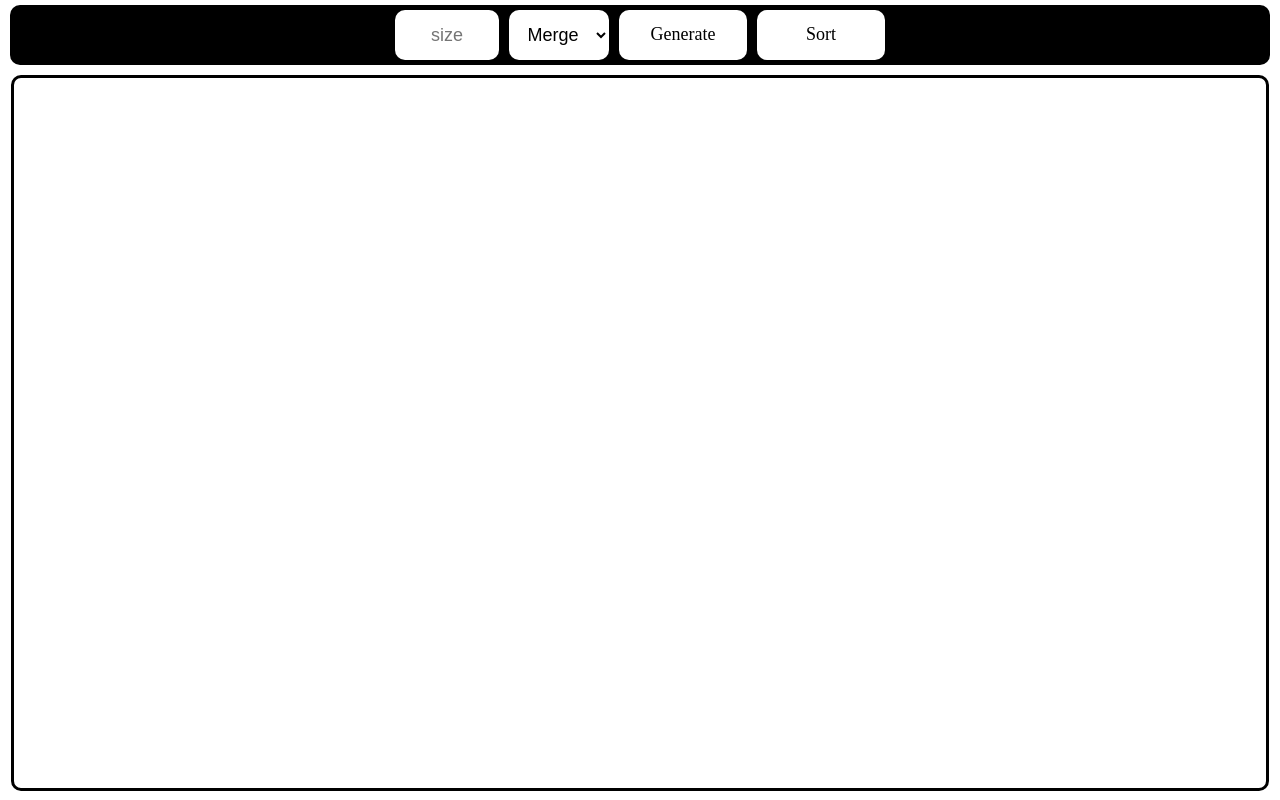
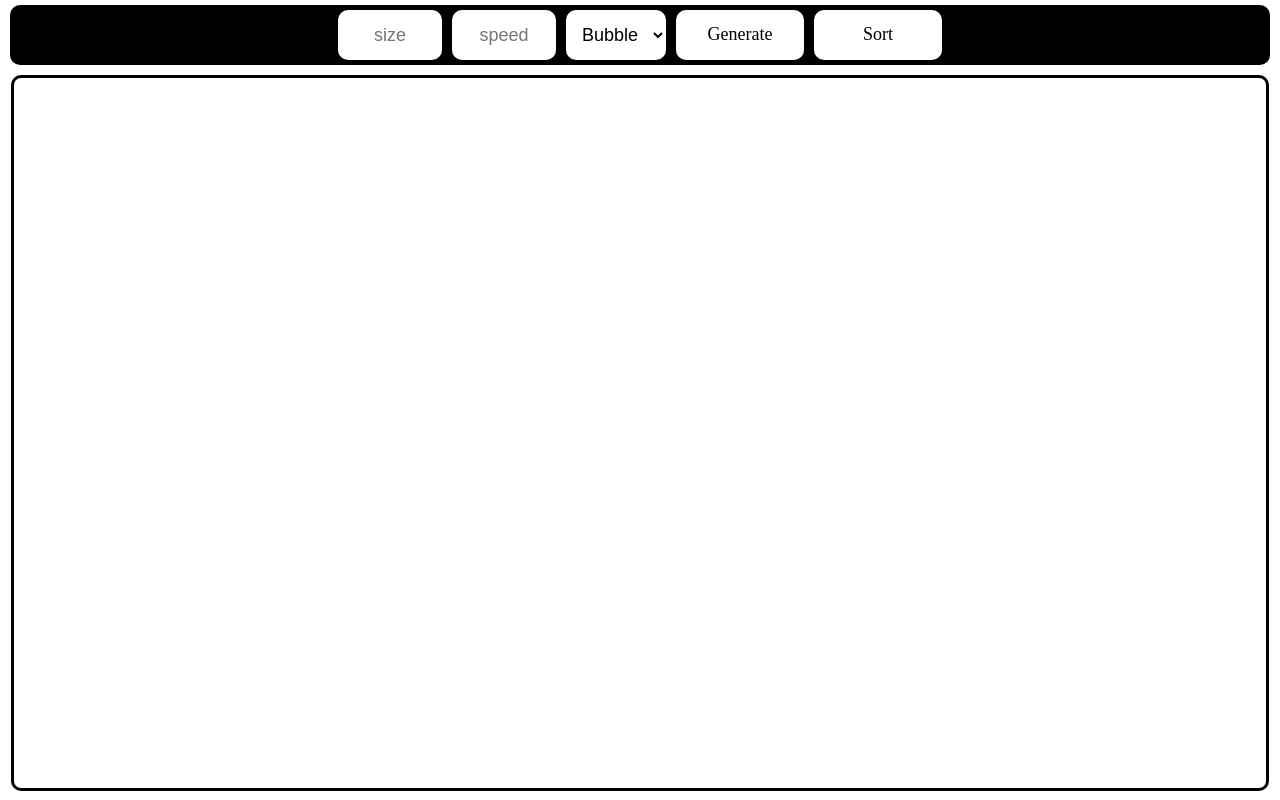
Before and after one commit to ParsEmir123/sort-visualizer, a plain HTML site: page index.html in a window 1280 px wide. Drawn offline with Linux system fonts and the light colour scheme.

Commit message:
speed input and new alg dropdown

```diff
--- a/index.html
+++ b/index.html
@@ -10,10 +10,12 @@
 <body>
     <div class="topbar">
         <input class="number_input" id="size" type="text" placeholder="size" required>
-        <select class="dropdown">
-            <option value="merge">Merge</option>
-            <option value="quick">Quick</option>
+        <input class="number_input" id="speed" type="text" placeholder="speed" required>
+        <select class="dropdown" id="dropdown">
             <option value="bubble">Bubble</option>
+            <option value="insertion">Insertion</option>
+            <option value="selection">Selection</option>
+            <option value="heap">Heap</option>
           </select>
         <div class="generate" onclick="generate()">Generate</div>
         <div class="generate" onclick="sort()">Sort</div>
```
